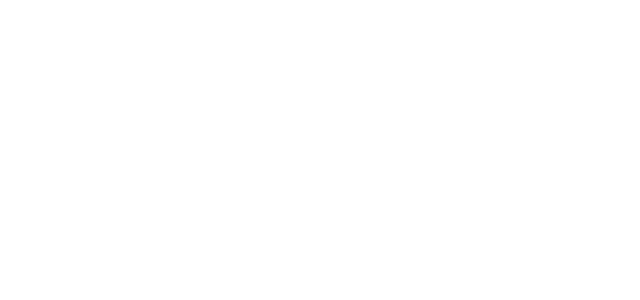
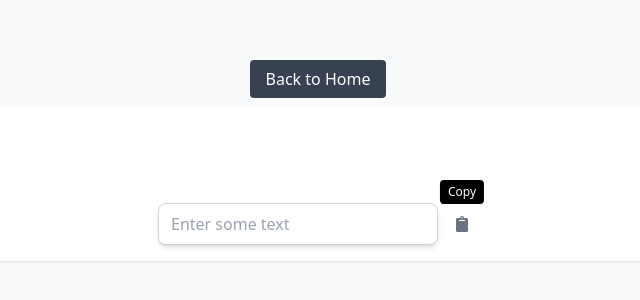
Before and after one commit to OlgaMinaievaWebDev/animated_password, a React (Vite) app: page /clipboard in a window 1280 px wide. Before the commit this address had no page. Shown: the part 236-536 px from the top of the page, without its empty margins (322-962 px from the left). Built offline with nearby package versions, Linux system fonts and the light colour scheme.

Commit message:
CopyToClipboard

```diff
--- a/src/App.jsx
+++ b/src/App.jsx
@@ -4,6 +4,7 @@
 import TextArea from "./components/TextArea";
 import CharacterCounter from "./components/CharacterCounter";
 import Home from "./components/Home";
+import CopyToClipboard from "./components/CopyToClipboard";
 
 function App() {
   return (
@@ -14,6 +15,7 @@
         <Route path="/password" element={<Password />} />
         <Route path="/textArea" element={<TextArea />} />
         <Route path="/counter" element={<CharacterCounter />} />
+        <Route path="/clipboard" element={<CopyToClipboard />} />
       </Routes>
     </Router>
   );
--- /dev/null
+++ b/src/components/CopyToClipboard.jsx
@@ -0,0 +1,57 @@
+import { useState } from "react";
+import { FaClipboard, FaCheck } from "react-icons/fa";
+import Main from "../layout/Main";
+
+function CopyToClipboard() {
+  const [input, setInput] = useState("");
+  const [tooltipText, setTooltipText] = useState("Copy");
+  const [icon, setIcon] = useState(<FaClipboard />);
+
+  const handleInput = (e) => {
+    setInput(e.target.value);
+  };
+
+  const handleCopy = (e) => {
+    if (input.trim()) {
+      navigator.clipboard.writeText(input).then(() => {
+        setTooltipText("Copied");
+        setIcon(<FaCheck />);
+        setInput("");
+      });
+      //reset in 3 sec
+      setTimeout(() => {
+        setTooltipText("Copy");
+        setIcon(<FaClipboard />);
+      }, 3000);
+    }
+  };
+
+  return (
+    <Main>
+      <div className="relative flex w-80 mx-auto justify-center items-center mt-20 gap-2">
+        <input
+          type="text"
+          value={input}
+          onChange={handleInput}
+          placeholder="Enter some text"
+          className="border border-gray-300 rounded-lg shadow-md px-3 py-2 focus:outline-none focus:ring-2 focus:ring-blue-500 w-full"
+        />
+        <button
+          type="button"
+          onClick={handleCopy}
+          className="relative text-gray-500 hover:text-gray-700 p-2"
+          onMouseEnter={() => setTooltipText(tooltipText)} // Retain tooltip state
+          onMouseLeave={() => setTooltipText("Copy")} // Optional reset on hover out
+          aria-label="Copy to clipboard"
+        >
+          {icon}
+          <span className="absolute bottom-full left-1/2 transform -translate-x-1/2 mb-1 text-xs text-white bg-black rounded px-2 py-1">
+            {tooltipText}
+          </span>
+        </button>
+      </div>
+    </Main>
+  );
+}
+
+export default CopyToClipboard;
--- a/src/components/Home.jsx
+++ b/src/components/Home.jsx
@@ -31,6 +31,12 @@
         >
           Character Counter
         </Link>
+        <Link
+          to="/clipboard"
+          className="bg-yellow-500 text-white px-6 py-3 rounded shadow hover:bg-red-600"
+        >
+          Copy to Clipboard
+        </Link>
       </div>
     </div>
   );
```
